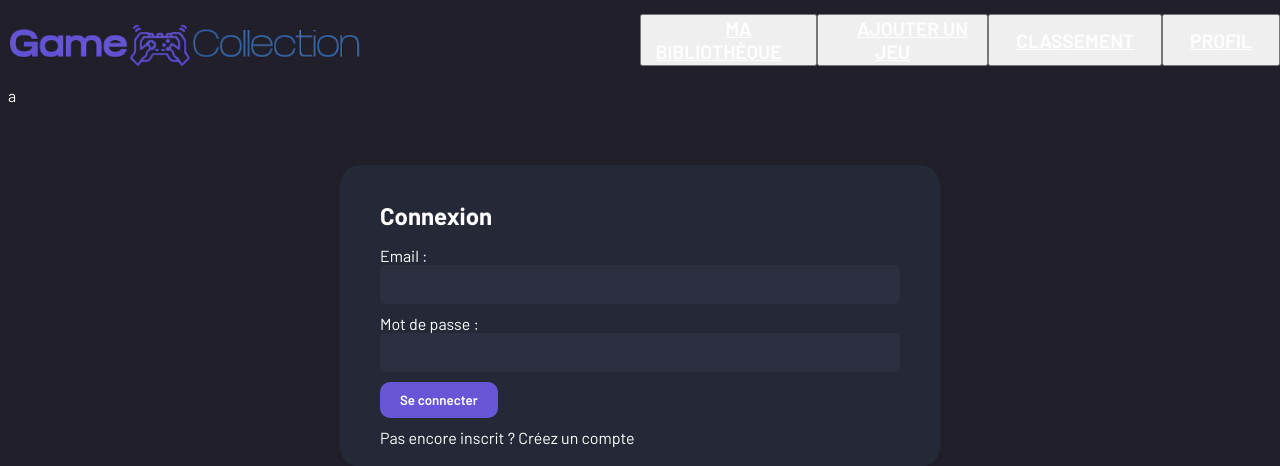
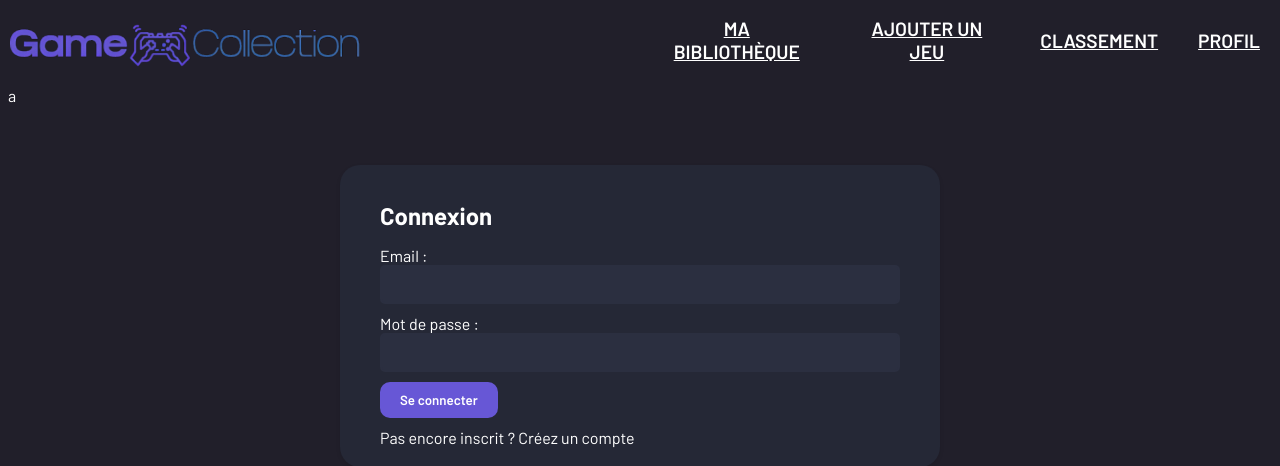
Before and after one commit to KuKaRaCHa-gg/GAME_COLLECTION, a PHP site: page / in a window 1280 px wide. Shown: the top 466 px of the page. Run offline with PHP 8.4, Linux system fonts and the light colour scheme; data that the repository does not hold is empty.

Commit message:
test fix navbar

```diff
--- a/Assets/CSS/NavBar.css
+++ b/Assets/CSS/NavBar.css
@@ -39,7 +39,7 @@ a:hover {
     right: 0;
 }
 
-#buttonStorage button a{
+#buttonStorage button {
     background-color: transparent;
     font: 2.4vh "Barlow", sans-serif;
     color: white;
@@ -51,7 +51,7 @@ a:hover {
     rotate: 0deg;
 }
 
-#buttonStorage button:hover a{
+#buttonStorage a:hover{
     color: var(--couleur);
     transition: 0.3s;
     font-size: 3vh;
```
